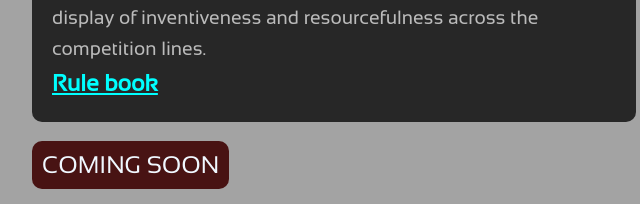
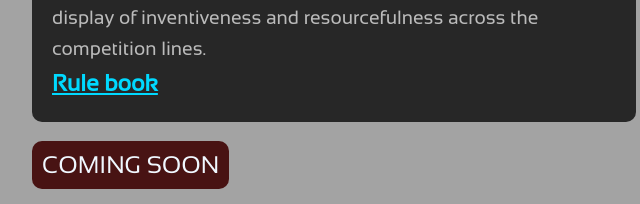
Before and after one commit to beyond-space21/elfuturix_a, a plain HTML site: page el_futurix/mazesolver.html in a window 1280 px wide. Shown: the part 308-512 px from the top of the page, 576-1216 px from the left. Drawn offline with Linux system fonts and the light colour scheme.

Commit message:
Update lolita.css

```diff
--- a/el_futurix/lolita.css
+++ b/el_futurix/lolita.css
@@ -32,5 +32,5 @@
 .rule_book{
   font-size: larger;
   font-weight: 800;
-  color: aqua;
+  color: #00D9FF;
 }
```
